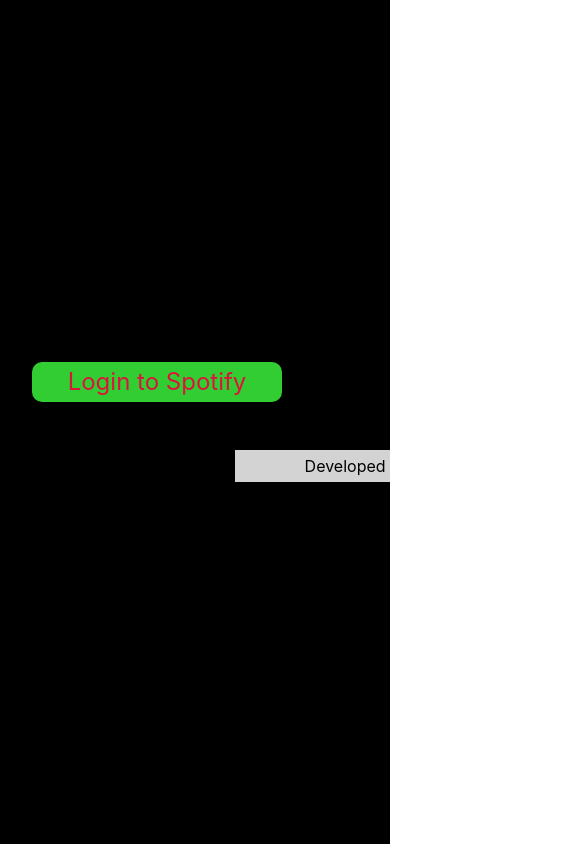
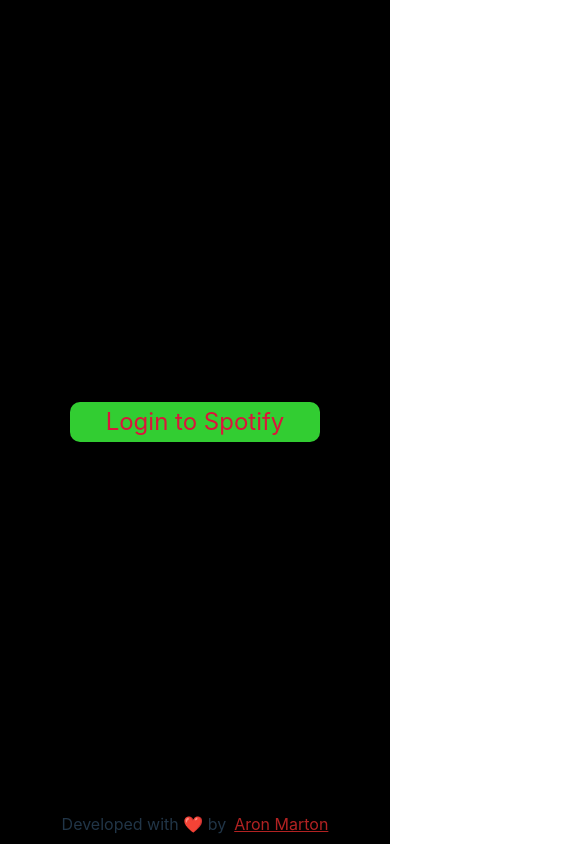
Before and after one commit to Sciencewolf/Random-Spotify, a React (Vite) app: page / in a window 390 px wide. Shown: the top 844 px of the page, 585 px wide, since content can reach past the window. Built offline with nearby package versions, Linux system fonts and the light colour scheme.

Commit message:
style: footer style for mobile and desktop version

```diff
--- a/src/style/App.css
+++ b/src/style/App.css
@@ -33,4 +33,9 @@
     justify-content: center;
     align-items: start;
   }
+
+  .footer, .footer-after {
+    position: unset;
+
+  }
 }
--- a/src/style/Footer.css
+++ b/src/style/Footer.css
@@ -1,4 +1,4 @@
-.footer {
+.footer, .footer-after {
     position: absolute;
     bottom: 0;
     right: 50%;
@@ -7,9 +7,7 @@
     justify-content: center;
     align-items: center;
     gap: 0.5em;
-    background-color: lightgrey;
     padding: 0.5em;
-    color: black !important;
     width: 100vh;
 }
 
@@ -30,11 +28,12 @@
 }
 
 @media screen and (max-width: 768px) {
-    .footer {
-        width: 100vw;
+    .footer-after {
+        position: unset;
         height: 1em;
-        text-align: center;
-        position: unset;
+        width: 50vh;
+        margin: 0;
+        transform: unset;
     }
 }
 
```
